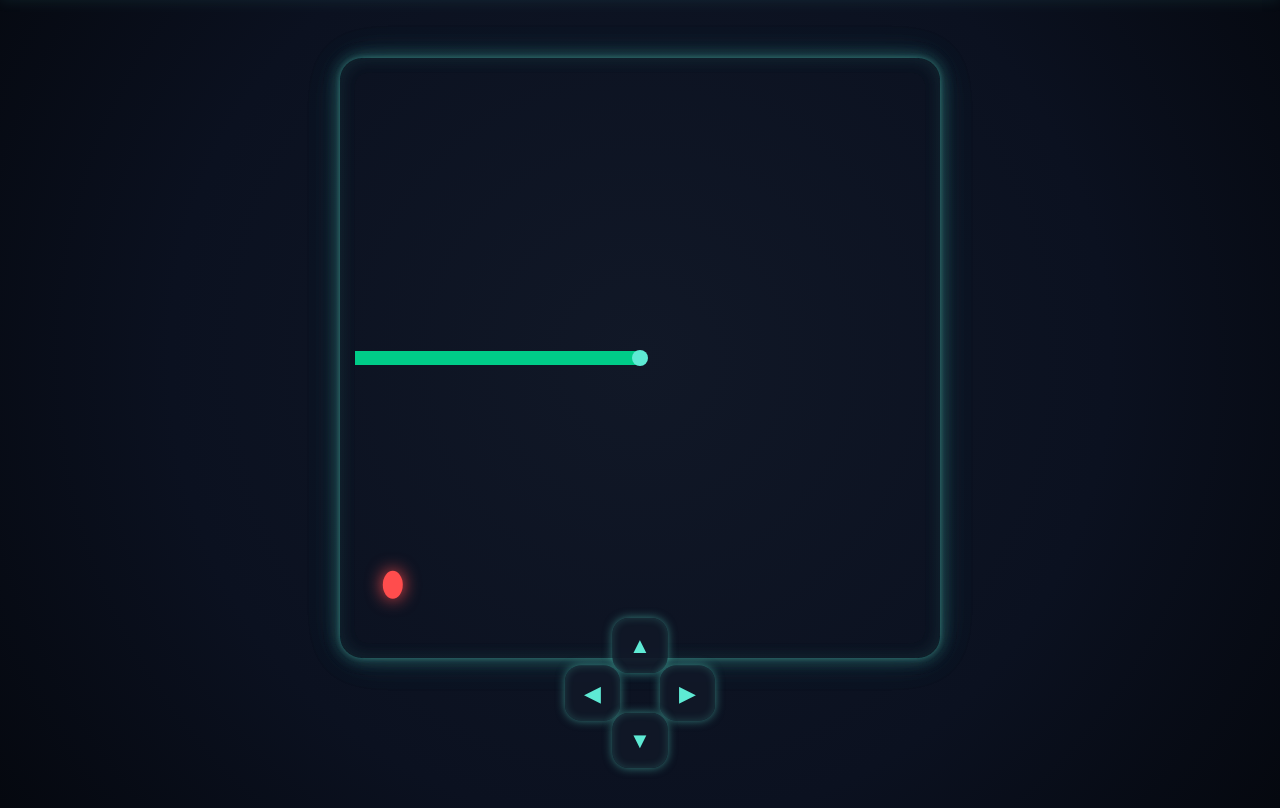
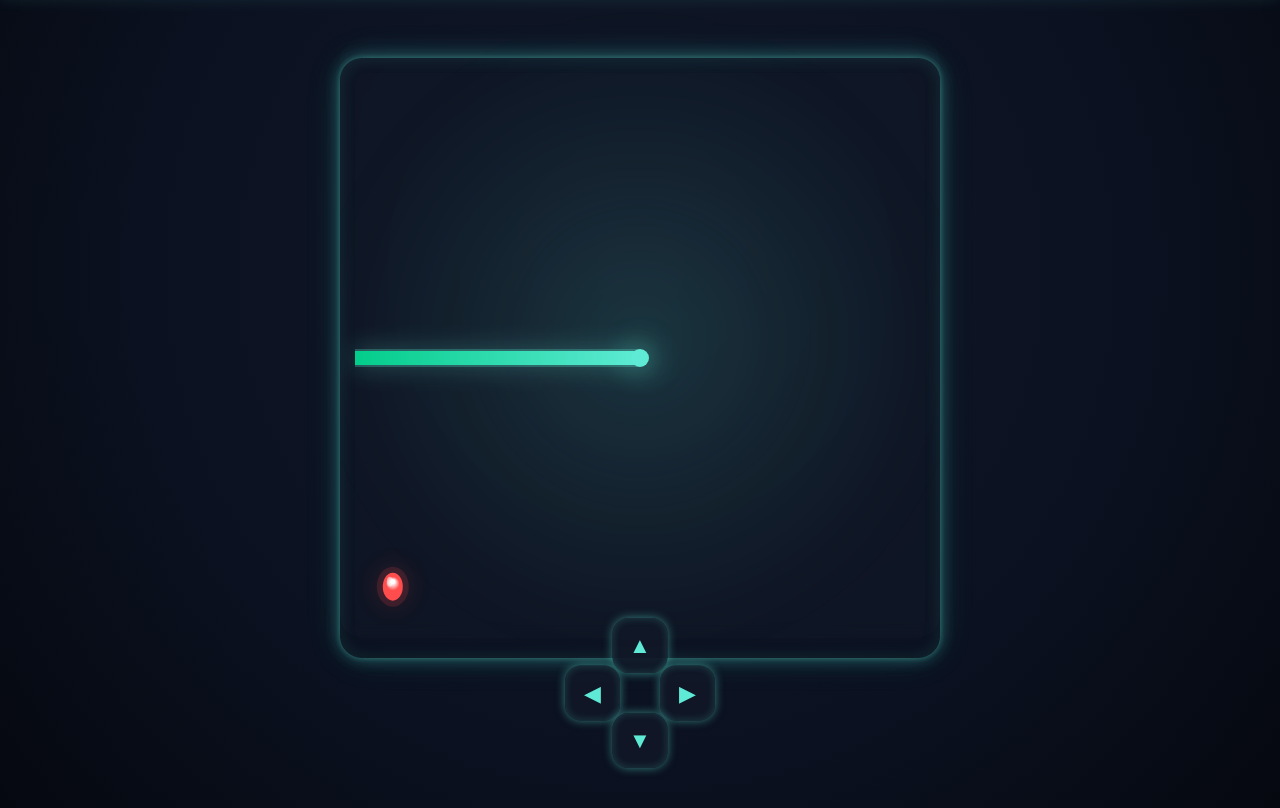
Before and after one commit to Black3vOrteX/Snake-Game, a plain HTML site: page game/index.html in a window 1280 px wide. Shown: the part 90-898 px from the top of the page. Drawn offline with Linux system fonts and the light colour scheme.

Commit message:
made slight changes to the ui

```diff
--- a/game/canvas.js
+++ b/game/canvas.js
@@ -177,21 +177,46 @@ function placeFood() {
 
 
 function drawFood() {
-    let pulse = Math.sin(Date.now() * 0.01) * 6 + 12;
+    let time = Date.now();
+
+    let pulse = Math.sin(time * 0.008) * 8 + 18;
+    let floatOffset = Math.sin(time * 0.004) * 4;
 
     c.save();
-    c.translate(food.x, food.y);
+    c.translate(food.x, food.y + floatOffset);
+
+    // ===== SOFT OUTER GLOW =====
+    c.beginPath();
+    c.ellipse(0, 0, 16, 20, 0, 0, Math.PI * 2);
+    c.fillStyle = currentFoodColor;
+    c.globalAlpha = 0.15;
     c.shadowColor = currentFoodColor;
     c.shadowBlur = pulse;
+    c.fill();
 
+    c.globalAlpha = 1;
+
+    // ===== MAIN EGG =====
     c.beginPath();
     c.ellipse(0, 0, 10, 14, 0, 0, Math.PI * 2);
-    c.fillStyle = currentFoodColor;
+
+    let gradient = c.createRadialGradient(0, -5, 2, 0, 0, 14);
+    gradient.addColorStop(0, "#ffffff");
+    gradient.addColorStop(0.4, currentFoodColor);
+    gradient.addColorStop(1, currentFoodColor);
+
+    c.fillStyle = gradient;
+    c.shadowBlur = 0;
+    c.fill();
+
+    // ===== GLOSS HIGHLIGHT =====
+    c.beginPath();
+    c.ellipse(-3, -5, 3, 5, 0, 0, Math.PI * 2);
+    c.fillStyle = "rgba(255,255,255,0.5)";
     c.fill();
 
     c.restore();
 }
-
 // ================= GAME LOOP =================
 
 function gameLoop() {
@@ -269,6 +294,23 @@ function gameLoop() {
 function drawSnake() {
     if (snake.length === 0) return;
 
+    // ===== BODY GLOW LAYER =====
+    c.beginPath();
+    c.moveTo(snake[0].x, snake[0].y);
+
+    for (let i = 1; i < snake.length - 2; i++) {
+        const xc = (snake[i].x + snake[i + 1].x) / 2;
+        const yc = (snake[i].y + snake[i + 1].y) / 2;
+        c.quadraticCurveTo(snake[i].x, snake[i].y, xc, yc);
+    }
+
+    c.lineWidth = 18;
+    c.strokeStyle = "rgba(94, 234, 212, 0.25)";
+    c.shadowColor = "#5eead4";
+    c.shadowBlur = 25;
+    c.stroke();
+
+    // ===== BODY CORE LAYER =====
     c.beginPath();
     c.moveTo(snake[0].x, snake[0].y);
 
@@ -279,13 +321,27 @@ function drawSnake() {
     }
 
     c.lineWidth = 14;
-    c.strokeStyle = "#00cc88";
+    let gradient = c.createLinearGradient(
+    snake[0].x, snake[0].y,
+    snake[snake.length - 1].x,
+    snake[snake.length - 1].y
+);
+    gradient.addColorStop(0, "#5eead4");
+    gradient.addColorStop(1, "#00cc88");
+c.strokeStyle = gradient;
+    c.shadowBlur = 0;
     c.stroke();
 
+    // ===== HEAD GLOW =====
     c.beginPath();
-    c.arc(snake[0].x, snake[0].y, 8, 0, Math.PI * 2);
+    c.arc(snake[0].x, snake[0].y, 9, 0, Math.PI * 2);
     c.fillStyle = "#5eead4";
+    c.shadowColor = "#5eead4";
+    c.shadowBlur = 30;
     c.fill();
+
+    // reset shadow
+    c.shadowBlur = 0;
 }
 
 // ================= GAME OVER =================
@@ -337,7 +393,12 @@ function restartGame() {
 
 placeFood();
 restartBtn.addEventListener("click", restartGame);
-setInterval(gameLoop, 16);
+function animate() {
+    gameLoop();
+    requestAnimationFrame(animate);
+}
+
+animate();
 
 // ===== BUTTON CONTROLS =====
 
--- a/game/styles.css
+++ b/game/styles.css
@@ -6,7 +6,7 @@ body {
 
     margin: 0;
     padding: 0;
-
+    animation: bgShift 12s ease-in-out infinite alternate;
     background: radial-gradient(circle at center,
         #111827 0%,
         #0b1120 60%,
@@ -112,6 +112,23 @@ canvas {
     max-width: 600px;
     aspect-ratio: 1 / 1;
     margin: 20px auto;
+
+    background: rgba(17, 24, 39, 0.6);
+    backdrop-filter: blur(8px);
+    border-radius: 22px;
+}
+
+.canvas-wrapper::before {
+    content: "";
+    position: absolute;
+    inset: -20px;
+    border-radius: 30px;
+    background: radial-gradient(circle,
+        rgba(94,234,212,0.15) 0%,
+        rgba(94,234,212,0.05) 40%,
+        transparent 70%);
+    filter: blur(25px);
+    z-index: -1;
 }
 
 #bgCanvas,
@@ -211,10 +228,17 @@ canvas {
         0 0 10px rgba(94, 234, 212, 0.5),
         inset 0 0 8px rgba(94, 234, 212, 0.2);
     cursor: pointer;
+    transition: transform 0.08s ease,
+                box-shadow 0.2s ease,
+                background 0.2s ease;
 }
 
 .dpad-btn:active {
-    transform: scale(0.9);
+    transform: scale(0.85);
+    background: rgba(94,234,212,0.2);
+    box-shadow:
+        0 0 20px rgba(94,234,212,0.8),
+        inset 0 0 10px rgba(94,234,212,0.6);
 }
 
 /* Position buttons in cross shape */
@@ -242,3 +266,18 @@ canvas {
     top: 50%;
     transform: translateY(-50%);
 }
+
+@keyframes bgShift {
+    0% {
+        background: radial-gradient(circle at 50% 40%,
+            #111827 0%,
+            #0b1120 60%,
+            #05080f 100%);
+    }
+    100% {
+        background: radial-gradient(circle at 60% 50%,
+            #0f172a 0%,
+            #0b1120 60%,
+            #05080f 100%);
+    }
+}
```
